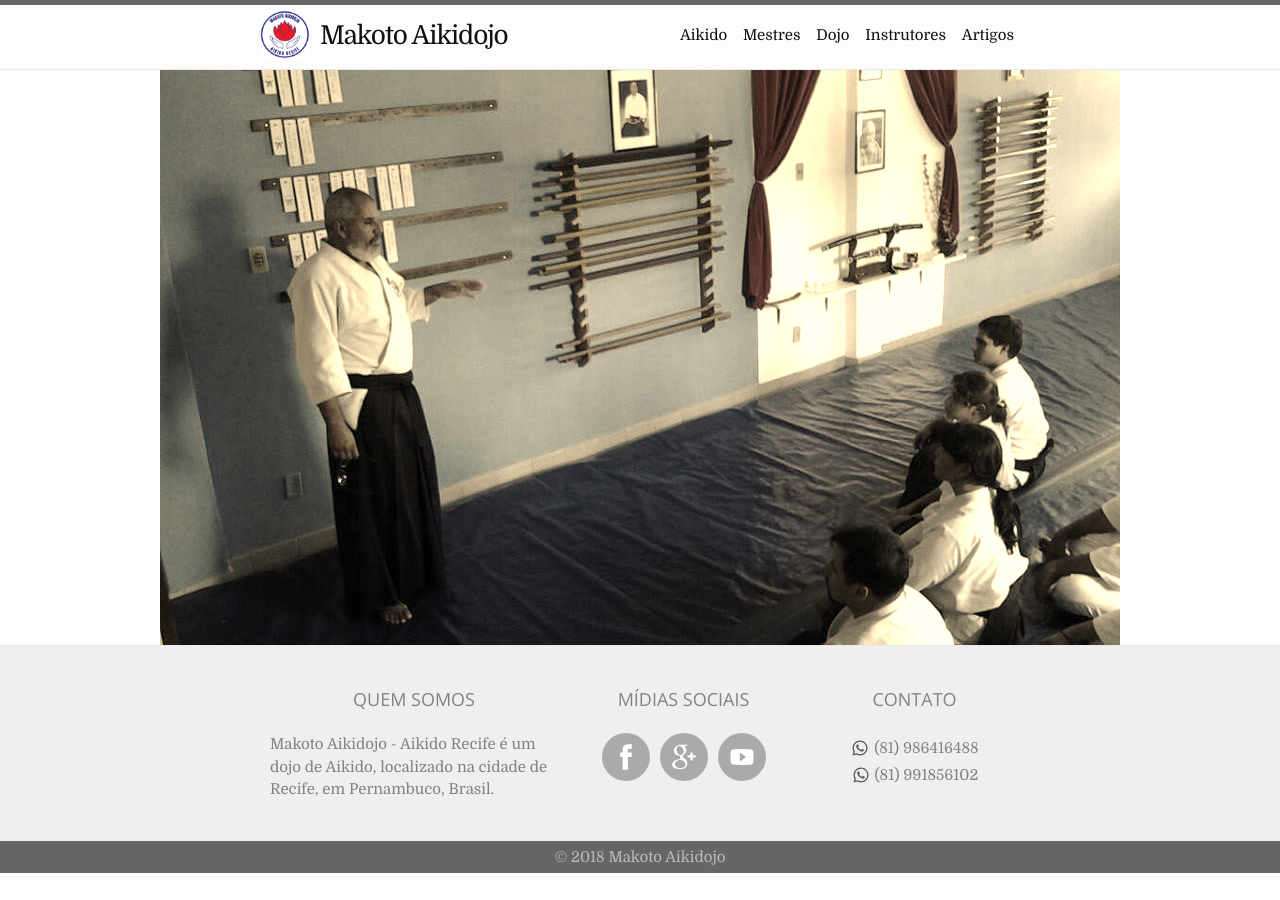
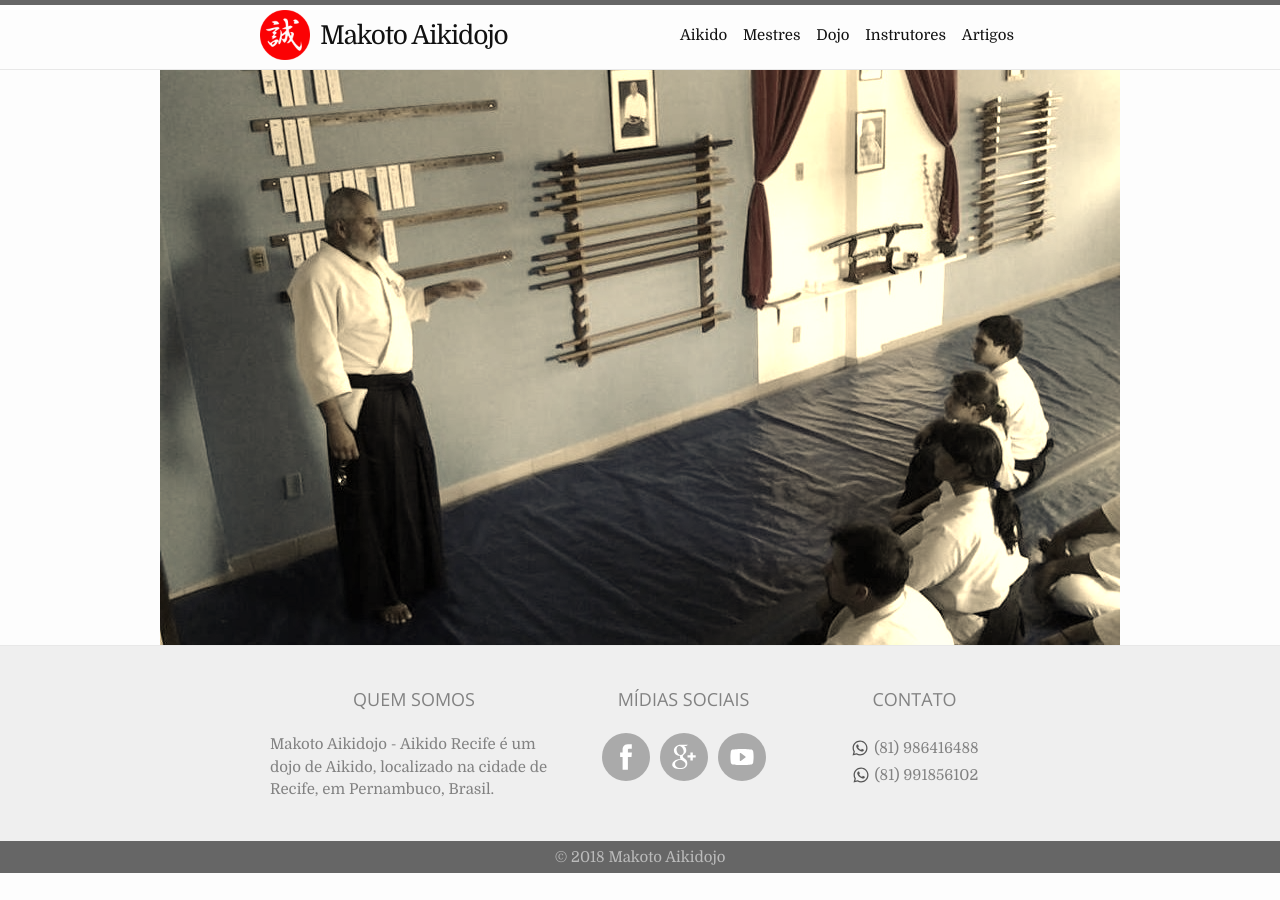
Before and after one commit to aikidorecife/aikidorecife.github.io, a Jekyll site: the page built from index.html, in a window 1280 px wide. Built offline with Jekyll 4.4.1, drawn with Linux system fonts in a browser that asks for light colours; nearby versions of some CDN libraries.

Commit message:
changing logo

```diff
--- a/_includes/header.html
+++ b/_includes/header.html
@@ -2,7 +2,7 @@
   <div class="wrapper">
     <a href="/" class="site-title">
       <div class="logo">
-      <img class="image-logo" src="/assets/dojo-logo.jpg" width=50 height=50 alt="Logo do Makoto Aikidojo" />
+      <img class="image-logo" src="/assets/makoto-aikidojo-logo-300x300-transparente.png" width=50 height=50 alt="Logo do Makoto Aikidojo" />
       <p>{{ site.title }}</p>
       </div>
     </a>
```
Also changed, not shown: assets/makoto-aikidojo-logo-300x300-transparente.png (added).
